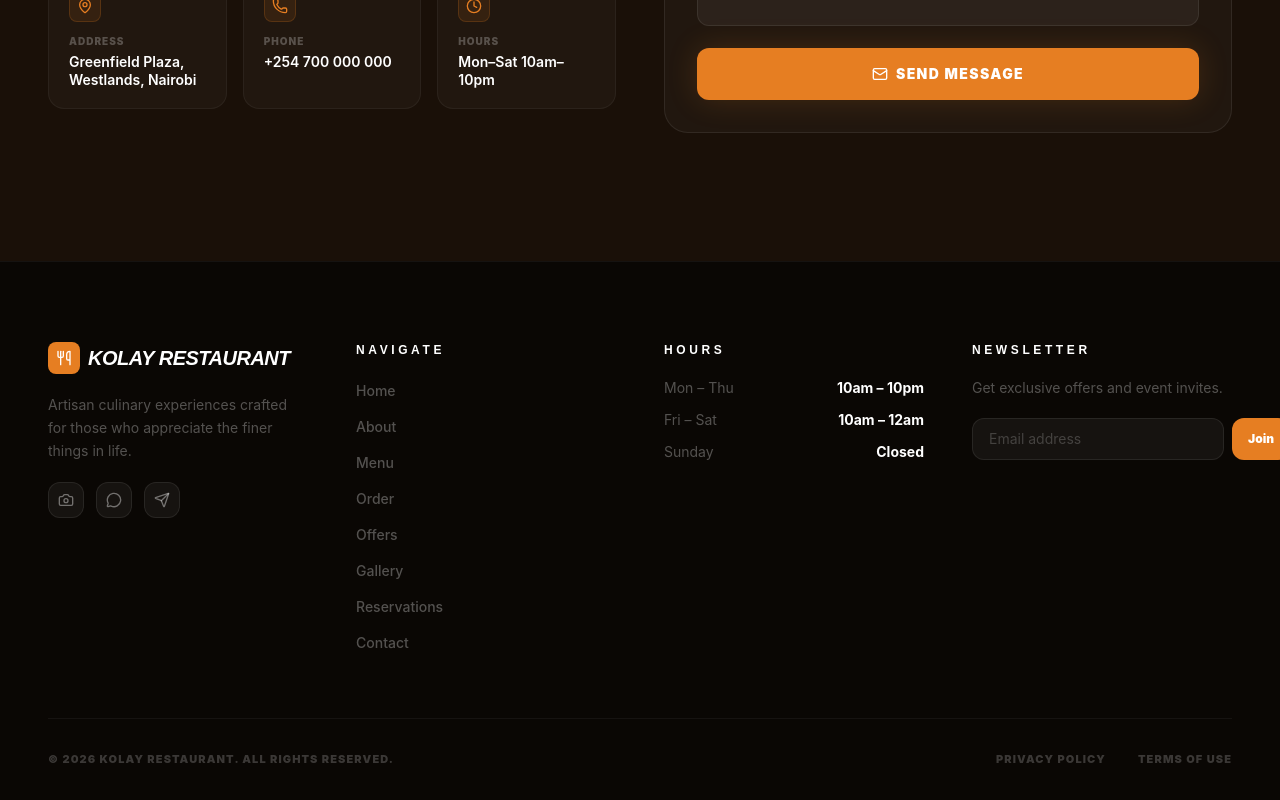
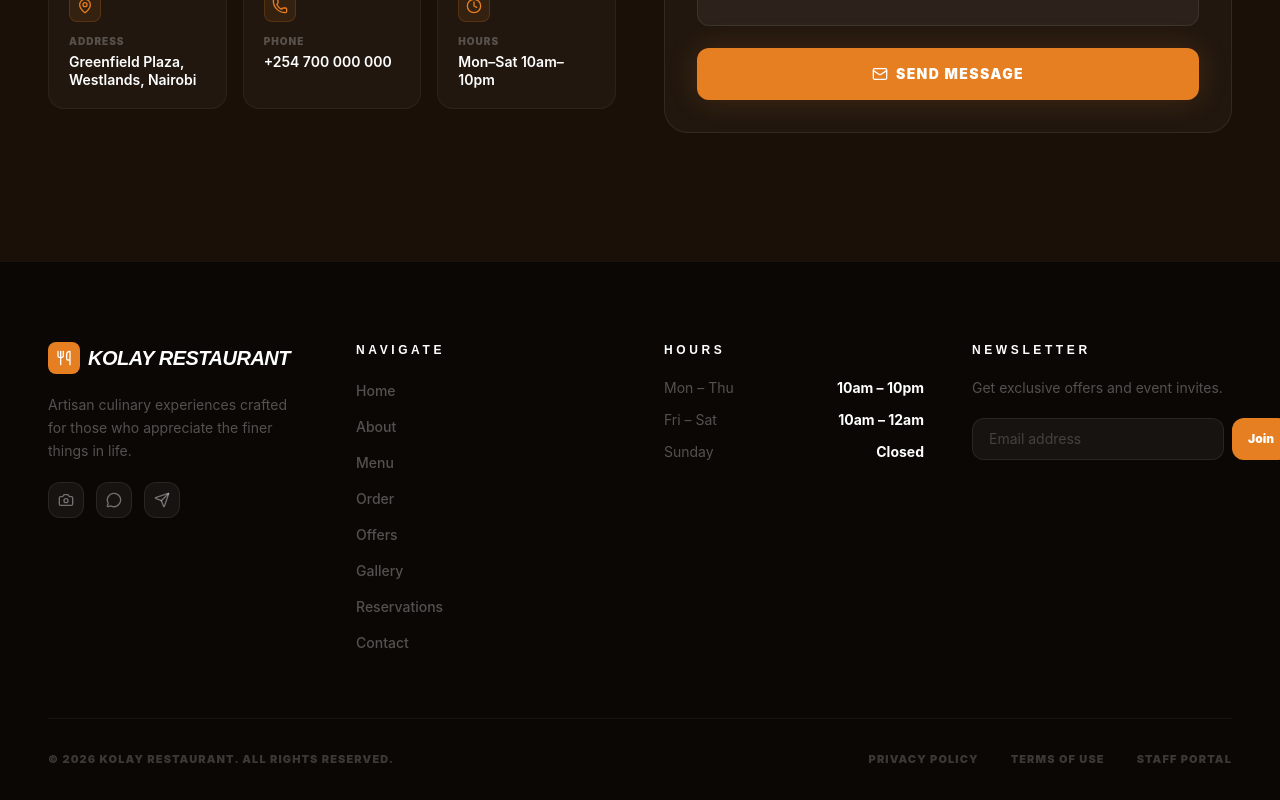
Before and after one commit to Fidelkyalo/Kolay-Restaurant, a React (Vite) app in the folder web/: page / in a window 1280 px wide. Shown: the part 7875-8675 px from the top of the page. Built offline with nearby package versions, Linux system fonts and the light colour scheme.

Commit message:
feat: add Staff Portal link to footer for easy admin access

```diff
--- a/web/src/pages/Home.jsx
+++ b/web/src/pages/Home.jsx
@@ -744,6 +744,7 @@ const Home = () => {
                         <div className="flex gap-8">
                             <span className="cursor-pointer hover:text-white/50 transition-colors">Privacy Policy</span>
                             <span className="cursor-pointer hover:text-white/50 transition-colors">Terms of Use</span>
+                            <Link to="/login" className="cursor-pointer hover:text-[#E67E22] transition-colors">Staff Portal</Link>
                         </div>
                     </div>
                 </div>
```
